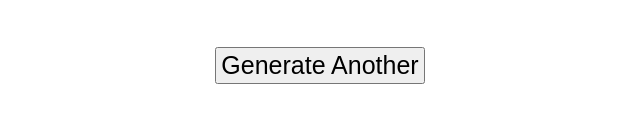
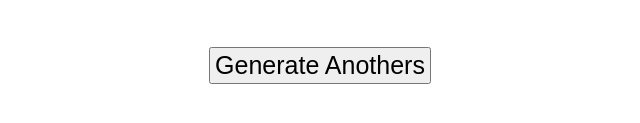
Before and after one commit to soumyapodha/Random-Name-Generator-Rajendra-Univercity, a plain HTML site: page index.html in a window 1280 px wide. Shown: the part 237-360 px from the top of the page, 320-960 px from the left. Drawn offline with Linux system fonts and the light colour scheme.

Commit message:
Update index.html

```diff
--- a/index.html
+++ b/index.html
@@ -17,7 +17,7 @@
         <h2>Generate Two Random Name</h2>
         <div class="box">
             <div id="random-name"></div>
-            <button class="btn btn-primary" id="generate">Generate Another</button>
+            <button class="btn btn-primary" id="generate">Generate Anothers</button>
         </div>
 
     </div>
```
